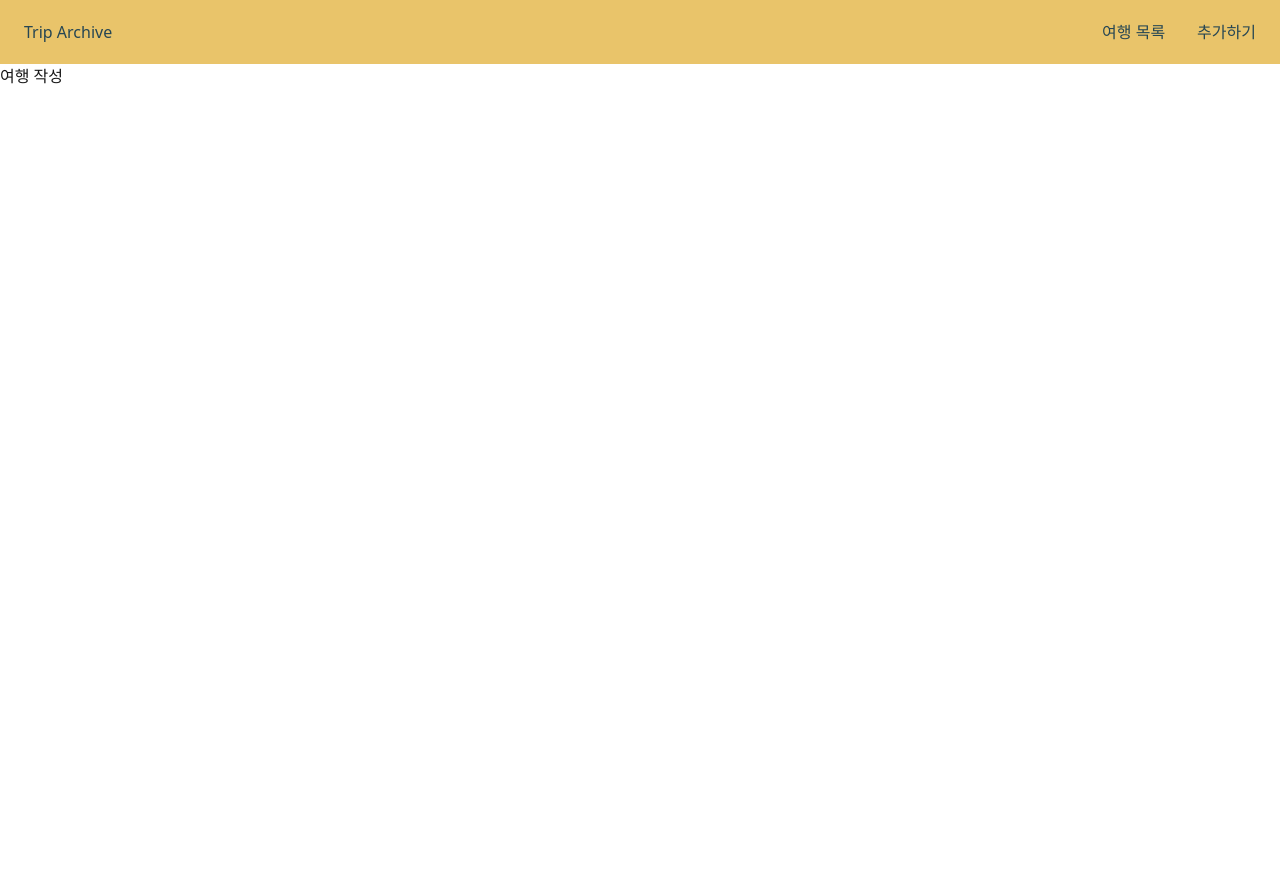
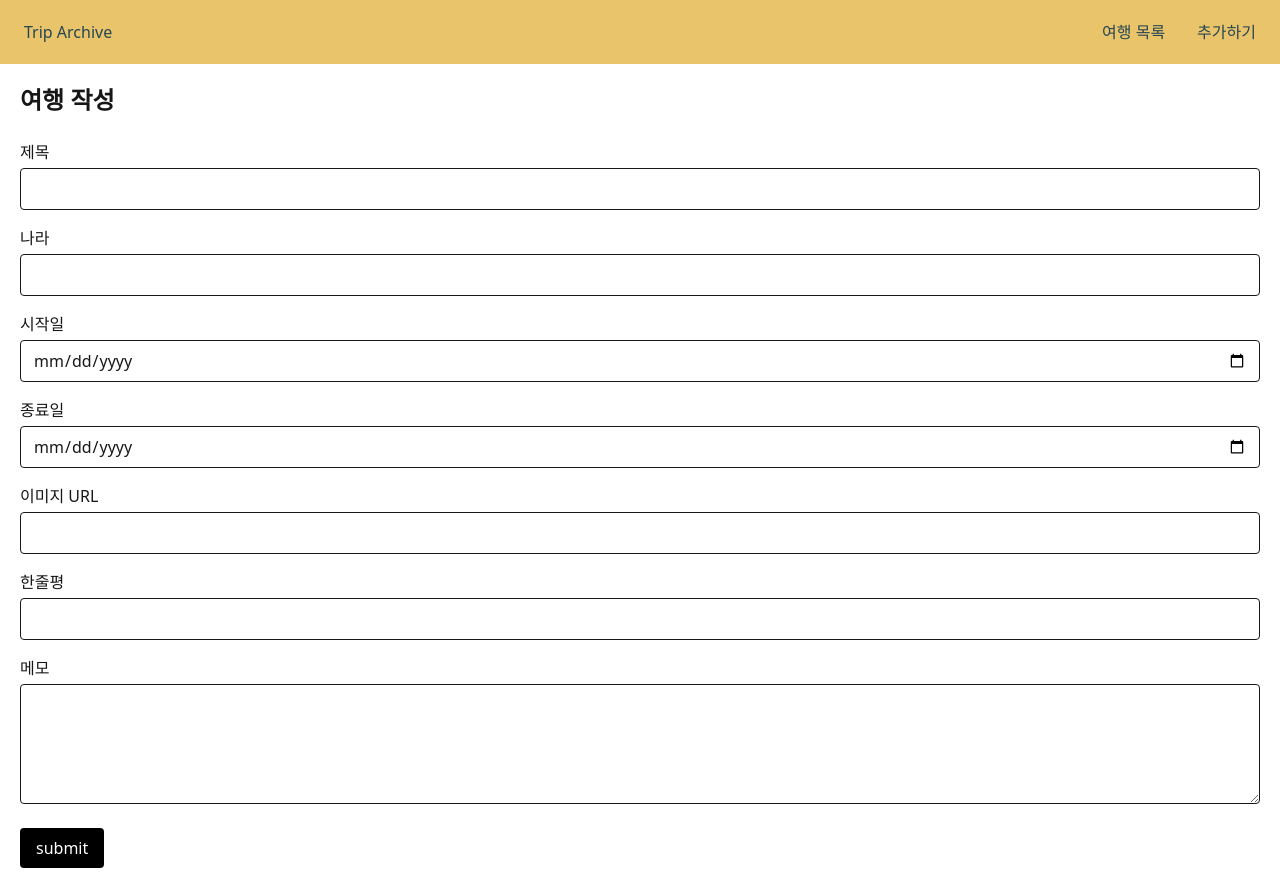
Before and after one commit to anxigy/trip-archive, a Next.js app: page /create in a window 1280 px wide. Before the commit the page ends 800 px from the top, so only its background shows below. Built offline with nearby package versions, Linux system fonts and the light colour scheme.

Commit message:
feat: 여행 추가 페이지

```diff
--- a/app/create/page.tsx
+++ b/app/create/page.tsx
@@ -1,10 +1,142 @@
-import Link from "next/link";
+"use client";
 
+import { Trip } from "@/types/trip";
+import { useState } from "react";
 
 export default function CreatePage() {
+  const [state, setState] = useState<Partial<Trip>>({
+    title: "",
+    country: "",
+    startDate: "",
+    endDate: "",
+    imageUrl: "",
+    summary: "",
+    memo: "",
+  });
+
+  const handleChange: React.ChangeEventHandler<HTMLInputElement> = (e) => {
+    const { name, value } = e.target;
+
+    setState((prev) => ({
+      ...prev,
+      [name]: value,
+    }));
+  };
+
+  const handleAreaChange: React.ChangeEventHandler<HTMLTextAreaElement> = (e) => {
+    const { name, value } = e.target;
+
+    setState((prev) => ({
+      ...prev,
+      [name]: value,
+    }));
+  };
+
+  const handleSubmit = () => {
+    if (!state.title || !state.country || !state.startDate || !state.endDate) {
+      alert("제목, 나라, 시작일, 종료일은 필수 입력값입니다.");
+      return;
+    }
+
+    console.log(state);
+  };
+
   return (
-    <main>
-      <h1>여행 작성</h1>
+    <main className="p-5">
+      <h1 className="mb-6 text-2xl font-bold">여행 작성</h1>
+
+      <ul className="space-y-4">
+        <li className="flex flex-col gap-1">
+          <label htmlFor="title">제목</label>
+          <input
+            id="title"
+            type="text"
+            name="title"
+            className="border rounded px-3 py-2"
+            onChange={handleChange}
+            value={state.title ?? ""}
+          />
+        </li>
+
+        <li className="flex flex-col gap-1">
+          <label htmlFor="country">나라</label>
+          <input
+            id="country"
+            type="text"
+            name="country"
+            className="border rounded px-3 py-2"
+            onChange={handleChange}
+            value={state.country ?? ""}
+          />
+        </li>
+
+        <li className="flex flex-col gap-1">
+          <label htmlFor="startDate">시작일</label>
+          <input
+            id="startDate"
+            type="date"
+            name="startDate"
+            className="border rounded px-3 py-2"
+            onChange={handleChange}
+            value={state.startDate ?? ""}
+          />
+        </li>
+
+        <li className="flex flex-col gap-1">
+          <label htmlFor="endDate">종료일</label>
+          <input
+            id="endDate"
+            type="date"
+            name="endDate"
+            className="border rounded px-3 py-2"
+            onChange={handleChange}
+            value={state.endDate ?? ""}
+          />
+        </li>
+
+        <li className="flex flex-col gap-1">
+          <label htmlFor="imageUrl">이미지 URL</label>
+          <input
+            id="imageUrl"
+            type="text"
+            name="imageUrl"
+            className="border rounded px-3 py-2"
+            onChange={handleChange}
+            value={state.imageUrl ?? ""}
+          />
+        </li>
+
+        <li className="flex flex-col gap-1">
+          <label htmlFor="summary">한줄평</label>
+          <input
+            id="summary"
+            type="text"
+            name="summary"
+            className="border rounded px-3 py-2"
+            onChange={handleChange}
+            value={state.summary ?? ""}
+          />
+        </li>
+
+        <li className="flex flex-col gap-1">
+          <label htmlFor="memo">메모</label>
+          <textarea
+            id="memo"
+            name="memo"
+            className="border rounded px-3 py-2 min-h-[120px]"
+            onChange={handleAreaChange}
+            value={state.memo ?? ""}
+          />
+        </li>
+      </ul>
+
+      <button
+        type="button"
+        onClick={handleSubmit}
+        className="mt-6 rounded bg-black px-4 py-2 text-white"
+      >
+        submit
+      </button>
     </main>
-  )
+  );
 }
--- a/app/trips/component/TripCard.tsx
+++ b/app/trips/component/TripCard.tsx
@@ -1,6 +1,5 @@
 import { Trip } from "@/types/trip";
 import Link from "next/link";
-
 
 type TripCardProps = {
   trip: Trip;
@@ -8,23 +7,49 @@ type TripCardProps = {
 
 export default function TripCard({ trip }: TripCardProps) {
   return (
-    <Link href={`/trips/${trip.id}`} className="block">
-      <article className="
-        aspect-3/4
-        w-55
-        rounded-xl
-        bg-sky-50
-        p-4
-        shadow-lg
-        hover:-translate-y-1
-        transition
-        flex
-        items-end
-        ">
-        <div className="flex flex-col">
-            <h3 className="text-2xl black-han-sans">{trip.title}</h3>
-            <p className="mt-2 text-sm text-gray-600">{trip.country}</p>
-            <p className="mt-1 text-sm text-gray-500">{trip.startDate} ~ {trip.endDate}</p>
+    <Link href={`/trips/${trip.id}`} className="block group">
+      <article
+        className="
+          w-full overflow-hidden rounded-[28px]
+          border border-emerald-100/80 bg-white
+          shadow-[0_10px_30px_rgba(15,23,42,0.06)]
+          transition-all duration-300
+          group-hover:-translate-y-2
+          group-hover:shadow-[0_20px_45px_rgba(15,23,42,0.12)]
+        "
+      >
+        {/* 이미지 영역 */}
+        <div className="relative h-56 overflow-hidden">
+          <img
+            src="/images/background.jpg"
+            alt={trip.title}
+            className="
+              h-full w-full object-cover
+              transition-transform duration-500
+              group-hover:scale-105
+            "
+          />
+
+          <div className="absolute inset-0 bg-gradient-to-t from-black/20 via-transparent to-transparent" />
+
+
+        </div>
+
+        {/* 텍스트 영역 */}
+        <div className="p-6">
+          <h3 className="text-2xl font-bold text-slate-700 leading-tight">
+            {trip.title}
+          </h3>
+
+          {/* 위치 */}
+          <p className="mt-4 text-base font-medium text-emerald-600">
+            {trip.country}
+          </p>
+
+          {/* 날짜 */}
+          <p className="mt-1 text-sm text-slate-400">
+            {trip.startDate} ~ {trip.endDate}
+          </p>
         </div>
       </article>
     </Link>
--- a/app/trips/page.tsx
+++ b/app/trips/page.tsx
@@ -4,9 +4,9 @@ import TripCard from "./component/TripCard";
 export default function TripsPage() {
   return (
     <main className="p-5">
-      <h1 className="mb-6 text-2xl font-bold">여행 리스트</h1>
+      <h1 className="mb-6 text-5xl black-han-sans text-[#264653]">여행 목록</h1>
 
-      <div className="grid grid-cols-[repeat(auto-fill,minmax(220px,220px))] gap-6 justify-start">
+      <div className="grid grid-cols-[repeat(auto-fill,minmax(250px,220px))] gap-6 justify-start">
         {mockTrips.map((trip) => (
           <TripCard key={trip.id} trip={trip} />
         ))}
```
